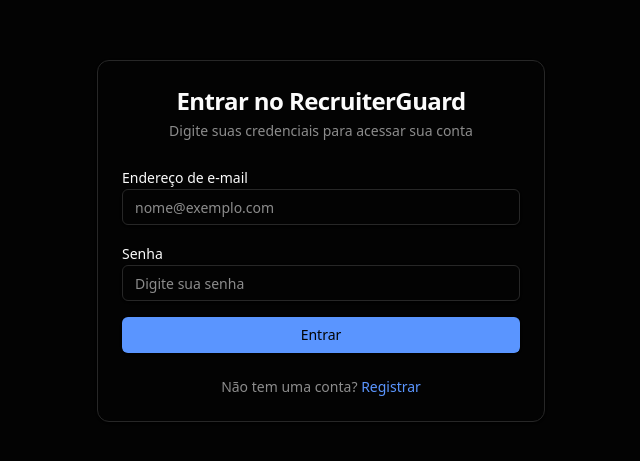
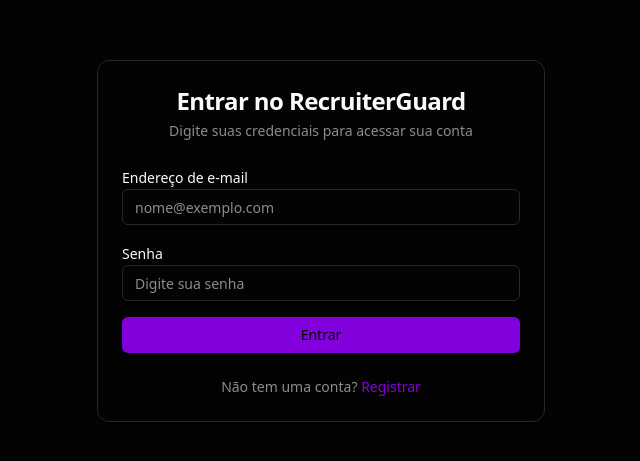
Before and after one commit to DFedizko/recruiter-guard, a Next.js app in the folder frontend/: page /login in a window 1280 px wide. Shown: the part 159-620 px from the top of the page, without its empty margins (319-959 px from the left). Built offline with nearby package versions, Linux system fonts and the light colour scheme.

Commit message:
chore: changing primary color to purple

```diff
--- a/frontend/app/globals.css
+++ b/frontend/app/globals.css
@@ -9,7 +9,7 @@
   --color-card-foreground: oklch(98.71% 0 0);
   --color-popover: oklch(9.8% 0 0);
   --color-popover-foreground: oklch(98.71% 0 0);
-  --color-primary: oklch(70% 0.211 264.38);
+  --color-primary: var(--color-purple-700);
   --color-primary-foreground: oklch(9.8% 0 0);
   --color-secondary: oklch(14.9% 0 0);
   --color-secondary-foreground: oklch(98.71% 0 0);
```
